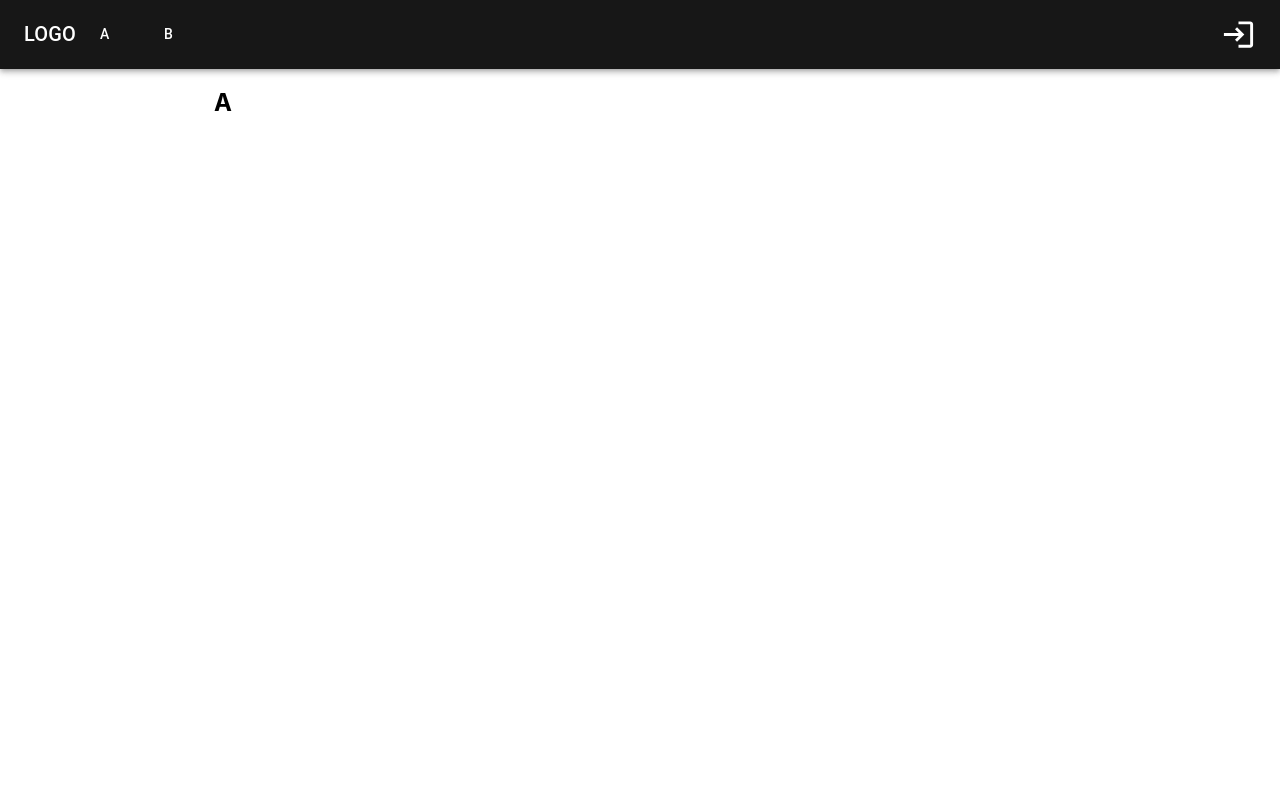
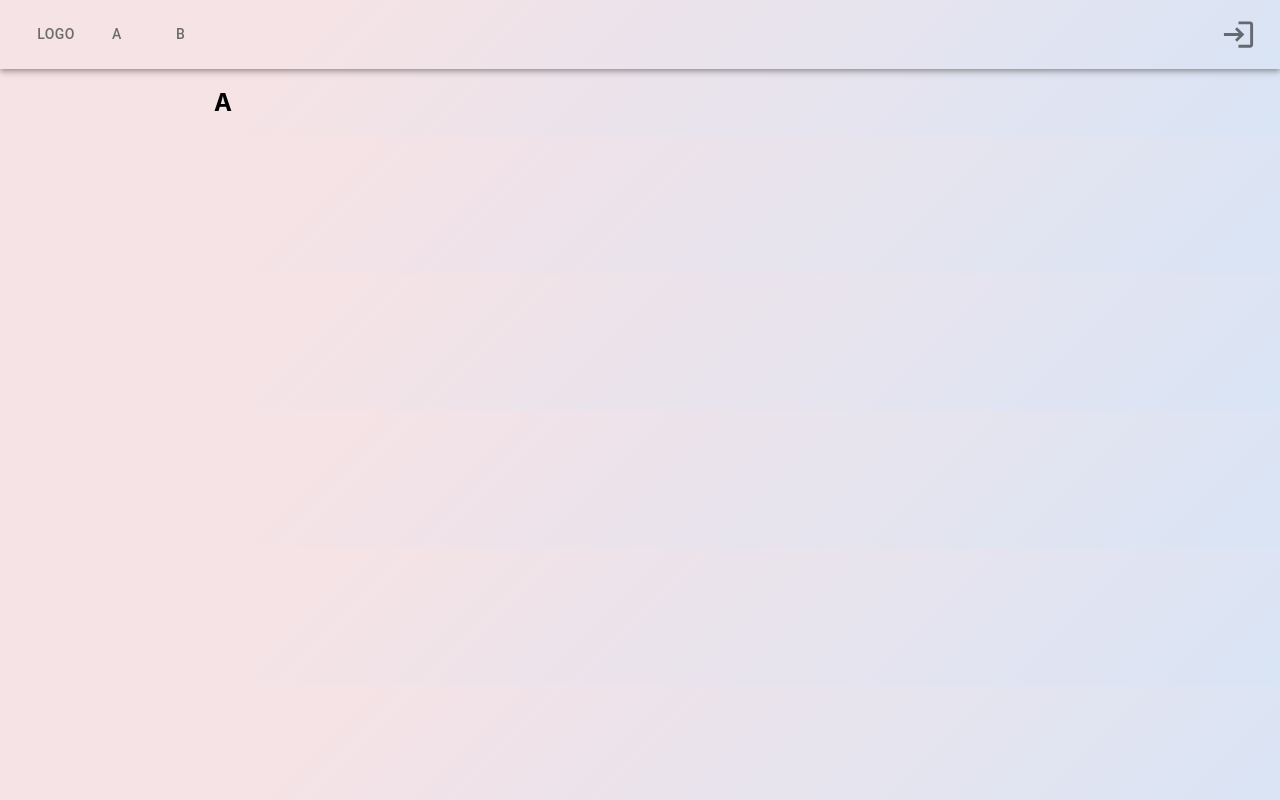
Before and after one commit to cocet33000/blind_auction, a React (Create React App) app in the folder frontend/: page /a in a window 1280 px wide. Built offline with nearby package versions, Linux system fonts and the light colour scheme.

Commit message:
カラーを改善

```diff
--- a/frontend/src/App.js
+++ b/frontend/src/App.js
@@ -1,15 +1,18 @@
-import "./App.css";
+import "./css/App.css";
 import A from "./A";
 import B from "./B";
 import Home from "./Home";
 import ResponsiveAppBar from "./components/ResponsiveAppBar.js";
 import { BrowserRouter as Router, Routes, Route } from "react-router-dom";
 import {Container} from '@mui/material'
+import { ThemeProvider } from "@mui/material/styles";
+import theme from "./theme/theme"
 
 function App() {
   return (
     <div>
       <Router>
+      <ThemeProvider theme={theme}>
         <ResponsiveAppBar />
           <Container maxWidth="md">
             <Routes>
@@ -18,6 +21,7 @@ function App() {
               <Route path="/" element={<Home />} />
             </Routes>
           </Container>
+      </ThemeProvider>
       </Router>
     </div>
   );
--- a/frontend/src/Home.js
+++ b/frontend/src/Home.js
@@ -1,5 +1,6 @@
 import ImageCard from "./components/ImageCard";
 import Slider from "react-slick";
+import {Stack, Box} from '@mui/material'
 import "slick-carousel/slick/slick.css";
 import "slick-carousel/slick/slick-theme.css";
 import "./css/slider.css"
@@ -13,10 +14,13 @@ function Home() {
     slidesToShow: 1,
     centerPadding: "30%",
     arrows: false,
-    // autoplay: true,
+    autoplay: true,
     speed: 500,
   };
   return (
+      <Stack>
+        <Box sx={{height: 60}}/>
+        <Box>
           <Slider {...settings}>
             <ImageCard />
             <ImageCard />
@@ -24,6 +28,8 @@ function Home() {
             <ImageCard />
             <ImageCard />
           </Slider>
+        </Box>
+      </Stack>
   );
 }
 
--- a/frontend/src/components/ImageCard.js
+++ b/frontend/src/components/ImageCard.js
@@ -8,6 +8,7 @@ import {styled} from '@mui/material/styles'
 const CustomCard = styled(Card)(({ theme }) => ({
     marginLeft: 'auto',
     marginRight: 'auto',
+    backgroundColor: "#faf9f9",
     [theme.breakpoints.up('md')]:
     {
         width: '200px',
--- a/frontend/src/components/ResponsiveAppBar.js
+++ b/frontend/src/components/ResponsiveAppBar.js
@@ -10,23 +10,12 @@ import Container from "@mui/material/Container";
 import Button from "@mui/material/Button";
 import Tooltip from "@mui/material/Tooltip";
 import MenuItem from "@mui/material/MenuItem";
-import { ThemeProvider, createTheme } from "@mui/material/styles";
 import AccountCircleIcon from "@mui/icons-material/AccountCircle";
 import LoginIcon from "@mui/icons-material/Login";
 import { useCookies } from "react-cookie";
 import { Link } from "react-router-dom";
 
 import { LoginContext } from "../Login";
-
-const darkTheme = createTheme({
-  palette: {
-    mode: "dark",
-    primary: {
-      main: "#000000",
-    },
-  },
-});
-
 
 const ResponsiveAppBar = () => {
   const { isLogin, setIsLogin } = useContext(LoginContext);
@@ -86,18 +75,19 @@ const ResponsiveAppBar = () => {
   ];
 
   return (
-    <ThemeProvider theme={darkTheme}>
-      <AppBar position="static" color="primary" enableColorOnDark>
+      <AppBar position="static" color="primary">
         <Container maxWidth="xl">
           <Toolbar disableGutters>
-            <Typography
-              variant="h6"
+            <Button
+              color="secondary"
               noWrap
               component="div"
               sx={{ mr: 2, display: { xs: "none", md: "flex" } }}
+              component={Link}
+              to={'/'}
             >
               LOGO
-            </Typography>
+            </Button>
 
             <Box sx={{ flexGrow: 1, display: { xs: "flex", md: "none" } }}>
               <IconButton
@@ -131,8 +121,9 @@ const ResponsiveAppBar = () => {
                 {pages.map((page) => (
                   <MenuItem key={page.text} onClick={handleCloseNavMenu}>
                     <Button
+                      color="secondary"
                       key={page.text}
-                      sx={{ my: 1, color: "white", display: "block" }}
+                      sx={{ my: 1, display: "block" }}
                       component={Link}
                       to={page.to}
                     >
@@ -142,20 +133,23 @@ const ResponsiveAppBar = () => {
                 ))}
               </Menu>
             </Box>
-            <Typography
-              variant="h6"
-              noWrap
+            <Box sx={{ flexGrow: 1, display: { xs: "flex", md: "none" } }}>
+            <Button
+              color="secondary"
               component="div"
-              sx={{ flexGrow: 1, display: { xs: "flex", md: "none" } }}
+              sx={{ flexGrow: 0, display: { xs: "flex", md: "none" } }}
+              component={Link}
+              to={"/"}
             >
               LOGO
-            </Typography>
+            </Button>
+            </Box>
             <Box sx={{ flexGrow: 1, display: { xs: "none", md: "flex" } }}>
               {pages.map((page) => (
                 <Button
                   key={page.text}
                   onClick={handleCloseNavMenu}
-                  sx={{ my: 2, color: "white", display: "block" }}
+                  sx={{ my: 2, color: "secondary.main", display: "block" }}
                   component={Link}
                   to={page.to}
                 >
@@ -165,7 +159,6 @@ const ResponsiveAppBar = () => {
             </Box>
 
             <Box sx={{ flexGrow: 0 }}>
-              <Tooltip title="Open settings">
               <IconButton onClick={handleOpenUserMenu} sx={{ p: 0 }}>
                 {isLogin ? (
                   <AccountCircleIcon fontSize="large" />
@@ -173,7 +166,6 @@ const ResponsiveAppBar = () => {
                   <LoginIcon fontSize="large" />
                 )}
               </IconButton>
-              </Tooltip>
               <Menu
                 sx={{ mt: "45px" }}
                 id="menu-appbar"
@@ -191,7 +183,7 @@ const ResponsiveAppBar = () => {
                 onClose={handleCloseUserMenu}
               >
                 {(isLogin ? isLoginMenus : isNotLoginMenus).map((setting) => (
-                  <MenuItem key={setting.text} onClick={handleCloseUserMenu}>
+                  <MenuItem gdcolor="secondary" key={setting.text} onClick={handleCloseUserMenu}>
                     <Typography textAlign="center" onClick={setting.onClick}>
                       {setting.text}
                     </Typography>
@@ -202,7 +194,6 @@ const ResponsiveAppBar = () => {
           </Toolbar>
         </Container>
       </AppBar>
-    </ThemeProvider>
   );
 };
 export default ResponsiveAppBar;
--- a/frontend/src/App.css
+++ b/frontend/src/css/App.css
@@ -36,3 +36,9 @@
     transform: rotate(360deg);
   }
 }
+
+body,
+.MuiPaper-root {
+  background-color: #d9e4f5;
+  background-image: linear-gradient(315deg, #d9e4f5 0%, #f5e3e6 74%);
+}
--- /dev/null
+++ b/frontend/src/theme/theme.js
@@ -0,0 +1,20 @@
+import { createTheme } from '@mui/material/styles';
+
+const theme = createTheme({
+  palette: {
+    primary: {
+      main: '#f5e3e6',
+      contrastText: '#403f3f',
+    },
+    secondary: {
+      main: '#6d6c6c',
+      contrastText: '#403f3f',
+    },
+    background: {
+      default: '#f5e3e6',
+    },
+    text: { primary: '#6d6c6c' },
+  },
+});
+
+export default theme;
```
Lines whose indentation alone changed are shown as unchanged.
